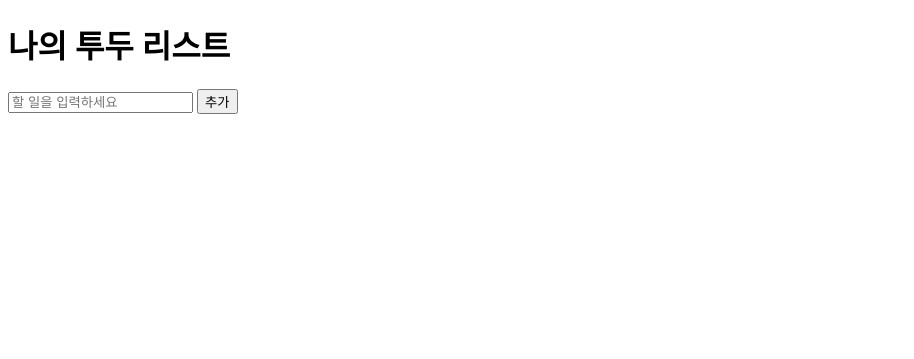
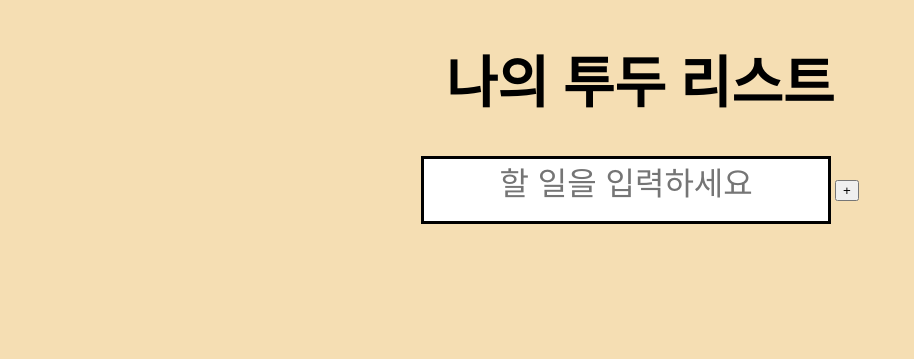
Before and after one commit to 1000mj/js.todolist, a plain HTML site: page index.html in a window 1280 px wide. Shown: the whole page, without its empty margins (0-914 px from the left). Drawn offline with Linux system fonts and the light colour scheme.

Commit message:
스타일링

```diff
--- a/index.css
+++ b/index.css
@@ -1,17 +1,29 @@
 body {
     background-color: wheat;
+}
+ul,
+li {
+    list-style: none;
 }
 h1 {
     font-size: 3rem;
     text-align: center;
 }
-.input-box {
+.title {
+    text-align: center;
+    font-size: 3.5rem;
+}
+.inputContainer {
     width: 100%;
-    height: 500px;
+    height: 200px;
     text-align: center;
-    margin-top: 300px;
 }
-input {
-    width: 200px;
-    height: 30px;
+.inputBox {
+    width: 400px;
+    height: 60px;
+    border: 3px solid black;
 }
+::placeholder {
+    font-size: 2rem;
+    text-align: center;
+}
--- a/index.html
+++ b/index.html
@@ -4,10 +4,13 @@
         <meta charset="UTF-8" />
         <title>간단한 자바스크립트 투두 리스트</title>
     </head>
+    <link rel="stylesheet" href="index.css" />
     <body>
-        <h1>나의 투두 리스트</h1>
-        <input type="text" id="taskInput" placeholder="할 일을 입력하세요" />
-        <button onclick="addTask()">추가</button>
+        <h1 class="title">나의 투두 리스트</h1>
+        <div class="inputContainer">
+            <input type="text" class="inputBox" id="taskInput" placeholder="할 일을 입력하세요" />
+            <button onclick="addTask()">+</button>
+        </div>
         <ul id="taskList"></ul>
 
         <script>
@@ -15,11 +18,13 @@
                 var taskInput = document.getElementById('taskInput');
                 var taskList = document.getElementById('taskList');
                 var newTask = document.createElement('li');
-                newTask.textContent = taskInput.value;
+                newTask.innerHTML = taskInput.value + ' <button onclick="deleteTask(this)">x</button>';
+                taskList.appendChild(newTask);
+                taskInput.value = '';
+            }
 
-                taskList.appendChild(newTask);
-
-                taskInput.value = '';
+            function deleteTask(task) {
+                task.parentNode.remove();
             }
         </script>
     </body>
```
